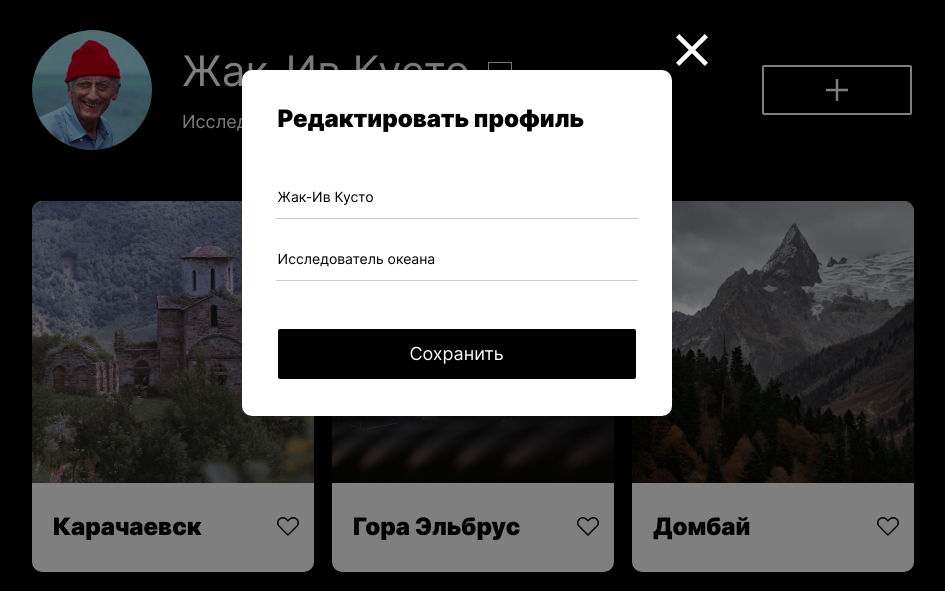
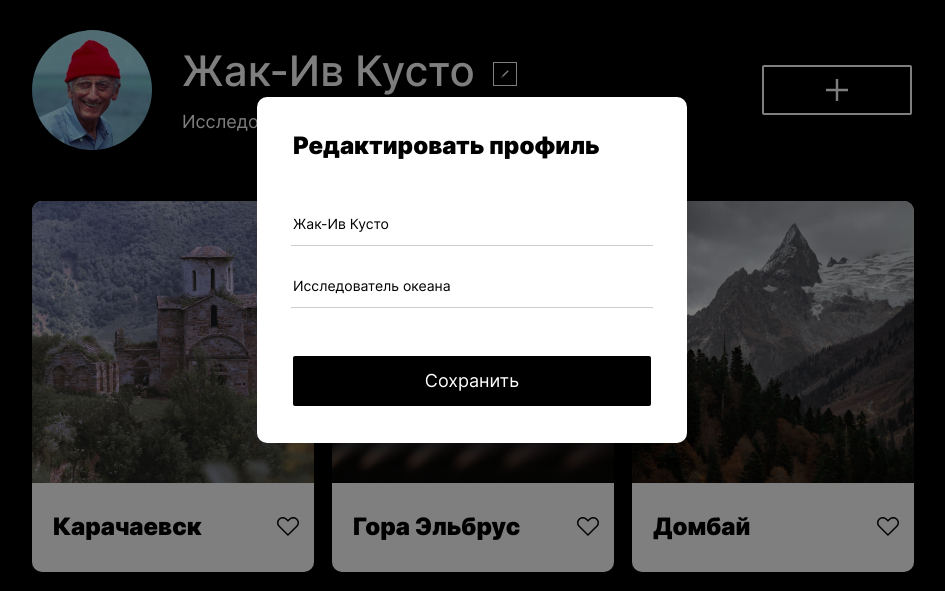
Before and after one commit to ulyapash/mesto-project-bootcamp, a plain HTML site: page index.html in a window 1280 px wide. Shown: the part 130-721 px from the top of the page, without its empty margins (168-1113 px from the left). Drawn offline with Linux system fonts and the light colour scheme.

Commit message:
Full project

```diff
--- a/blocks/content/content.css
+++ b/blocks/content/content.css
@@ -1,4 +1,3 @@
 .content {
   margin: 0;
-
 }
--- a/blocks/page/page.css
+++ b/blocks/page/page.css
@@ -3,3 +3,5 @@
   background-color: #000000;
   min-width: 320px;
 }
+
+@media screen and (max-width: 719px) {
--- a/blocks/popup/__container/popup__container.css
+++ b/blocks/popup/__container/popup__container.css
@@ -1,11 +1,11 @@
 .popup__container {
-  position: fixed;
-  top: 25%;
-  left: 32%;
+  display: flex;
+  justify-content: center;
+  align-self: center;
+  z-index: 12;
 }
 
 @media screen and (max-width: 719px) {
   .popup__container {
-    left: 8%;
   }
 }
--- a/blocks/popup/popup.css
+++ b/blocks/popup/popup.css
@@ -1,4 +1,11 @@
 
 .popup {
-  display:
+  position: fixed;
+  top: 0;
+  left: 0;
+  display: flex;
+  justify-content: center;
+  align-items: center;
+  width: 100vw;
+  height: 100vh;
 }
--- a/vendor/fonts.css
+++ b/vendor/fonts.css
@@ -12,19 +12,6 @@
 
 
 
-@font-face {
-
-  font-family: 'Inter';
-
-  src: url(../fonts/Inter-Bold.woff2) format('woff2');
-
-  font-style:  normal;
-
-  font-weight: 700;
-
-}
-
-
 
 @font-face {
 
@@ -37,3 +24,10 @@
   font-weight: 400;
 
 }
+
+@font-face {
+  font-family: 'Inter';
+  src: url(../fonts/Inter-Medium.woff2) format('woff2');
+  font-style: normal;
+  font-weight: 500;
+}
```
Also changed, not shown: index.html (+1 -1 lines), blocks/popup/__overlay/popup__overlay.css (line endings or trailing spaces), fonts/Inter-Medium.woff2 (added).
